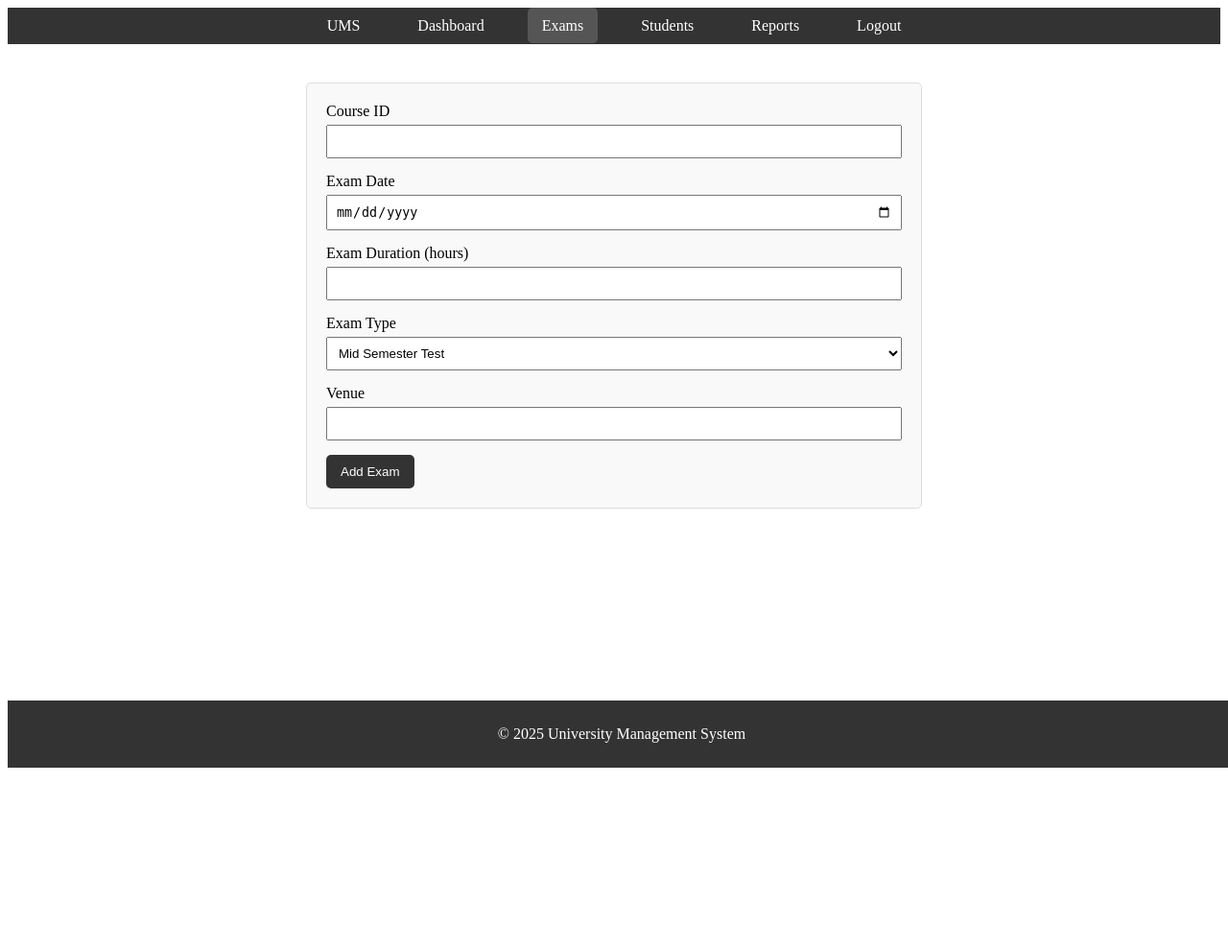
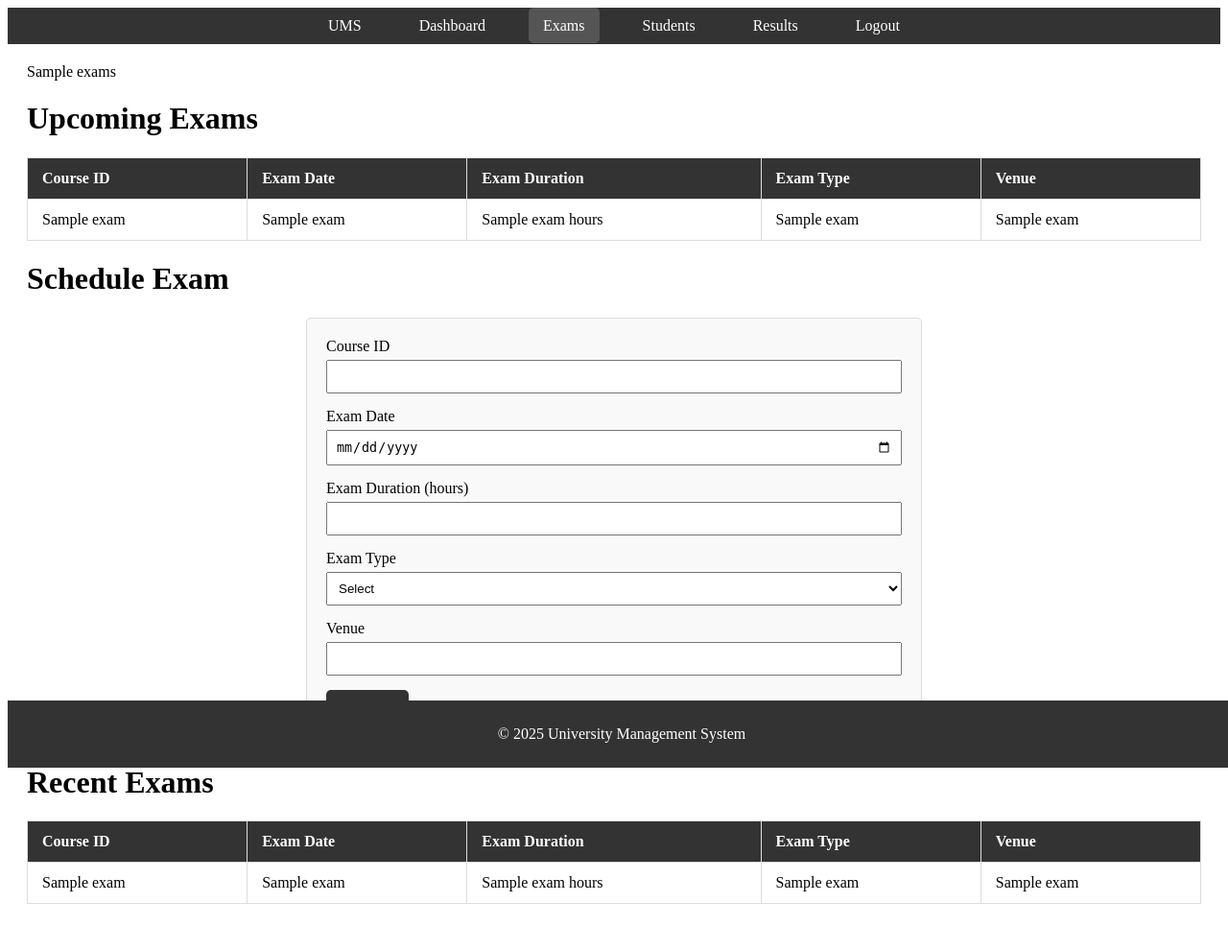
Before and after one commit to miyasajid19/University-Management-System, a Flask app: template templates/exams.html in a window 1280 px wide. Shown: the whole page at 96% size. Before the commit the page ends 800 px from the top, so only its background shows below. Run offline with Flask 3, Linux system fonts and the light colour scheme; the template is opened without the code that fills it: most values are stand-ins (such as "Sample title", 1, 10 or a date in 2020); parts of the project's set-up code (start-up, migrations or seed data) failed here and were passed over.

Commit message:
exam module configured

```diff
--- a/main.py
+++ b/main.py
@@ -233,13 +233,21 @@
     query="INSERT INTO `exams`(`Course_ID`, `Exam_Date`, `Exam_Duration`, `Exam_Type`, `Venue`) VALUES (%s, %s, %s, %s, %s)"
     values=(course_id,exam_date,exam_duration,exam_type,venue)
     mycursor.execute(query,values)
+
+    query="INSERT INTO takes_exams (Student_ID, Exam_ID) SELECT enrollment.Student_ID, exams.Exam_ID FROM enrollment INNER JOIN exams ON exams.Course_ID = enrollment.Course_ID;"
+    mycursor.execute(query)
     mydb.commit()
     return "Exam Added Successfully"
 
 @app.route('/faculty/exams')
 def facultyExams():
-    return render_template('exams.html')
-
+    query = "SELECT * FROM exams WHERE Exam_Date>=CURRENT_DATE AND Course_ID=%s;"
+    mycursor.execute(query, (session['user'][9],))
+    upcoming_exams = mycursor.fetchall()
+    query = "SELECT * FROM exams WHERE Exam_Date<CURRENT_DATE AND Course_ID=%s;"
+    mycursor.execute(query, (session['user'][9],))
+    recent_exams = mycursor.fetchall()
+    return render_template('exams.html', upcoming_exams=upcoming_exams, recent_exams=recent_exams)
 
 
 @app.route('/student')
--- a/templates/FacultyDashboard.html
+++ b/templates/FacultyDashboard.html
@@ -42,7 +42,7 @@
             <li><a href="/faculty/dashboard" class="active">Dashboard</a></li>
             <li><a href="/faculty/exams">Exams</a></li>
             <li><a href="/faculty/students">Students</a></li>
-            <li><a href="/faculty/reports">Reports</a></li>
+            <li><a href="/faculty/results">Results</a></li>
             <li><a href="/logout">Logout</a></li>
         </ul>
     </nav>
--- a/templates/exams.html
+++ b/templates/exams.html
@@ -129,12 +129,39 @@
             <li><a href="/faculty/dashboard">Dashboard</a></li>
             <li><a href="/faculty/exams" class="active">Exams</a></li>
             <li><a href="/faculty/students">Students</a></li>
-            <li><a href="/faculty/reports">Reports</a></li>
+            <li><a href="/faculty/results">Results</a></li>
             <li><a href="/logout">Logout</a></li>
         </ul>
     </nav>
     {{session.user}}
     <main>
+        {{exams}}
+        {% if upcoming_exams %}
+        <h1>Upcoming Exams</h1>
+        <table>
+            <thead>
+                <tr>
+                    <th>Course ID</th>
+                    <th>Exam Date</th>
+                    <th>Exam Duration</th>
+                    <th>Exam Type</th>
+                    <th>Venue</th>
+                </tr>
+            </thead>
+            <tbody>
+                {% for exam in upcoming_exams %}
+                <tr>
+                    <td>{{ exam[1] }}</td>
+                    <td>{{ exam[2] }}</td>
+                    <td>{{ exam[3] }} hours</td>
+                    <td>{{ exam[4] }}</td>
+                    <td>{{ exam[5] }}</td>
+                </tr>
+                {% endfor %}
+            </tbody>
+        </table>
+        {% endif %}
+        <h1>Schedule Exam</h1>
         <form action="/faculty/exams/add" method="post">
             <div>
                 <label for="course_id">Course ID</label>
@@ -151,6 +178,7 @@
             <div>
                 <label for="exam_type">Exam Type</label>
                 <select id="exam_type" name="exam_type" required>
+                    <option value="" selected disabled>Select</option>
                     <option value="Mid Semester Test">Mid Semester Test</option>
                     <option value="End Semester Test">End Semester Test</option>
                     <option value="Quiz-1">Quiz-1</option>
@@ -164,8 +192,34 @@
                 <label for="venue">Venue</label>
                 <input type="text" id="venue" name="venue" required>
             </div>
-            <button type="submit">Add Exam</button>
+            <button type="submit">Schedule</button>
         </form>
+
+        {% if  recent_exams %}
+        <h1>Recent Exams</h1>
+        <table>
+            <thead>
+                <tr>
+                    <th>Course ID</th>
+                    <th>Exam Date</th>
+                    <th>Exam Duration</th>
+                    <th>Exam Type</th>
+                    <th>Venue</th>
+                </tr>
+            </thead>
+            <tbody>
+                {% for exam in recent_exams %}
+                <tr>
+                    <td>{{ exam[1] }}</td>
+                    <td>{{ exam[2] }}</td>
+                    <td>{{ exam[3] }} hours</td>
+                    <td>{{ exam[4] }}</td>
+                    <td>{{ exam[5] }}</td>
+                </tr>
+                {% endfor %}
+            </tbody>
+        </table>
+        {% endif %}
     </main>
     <footer>
         <p>&copy; 2025 University Management System</p>
```
Also changed, not shown: templates/result.html (renamed from templates/students.html, +6 -48 lines).
